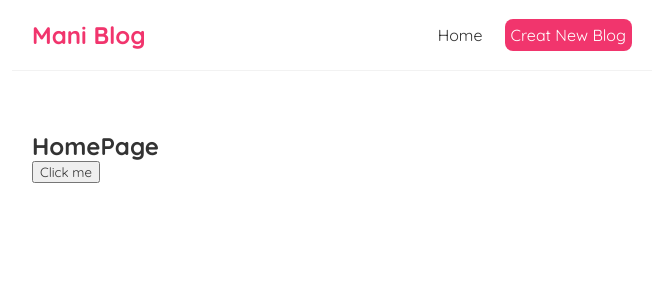
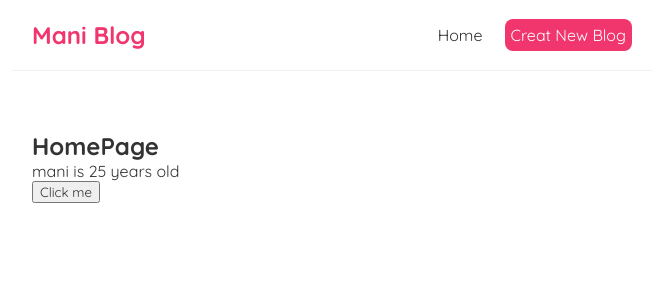
Before and after one commit to manimovassagh/react, a React (Create React App) app: page / in a window 1280 px wide. Shown: the top 300 px of the page, without its empty margins (308-971 px from the left). Built offline with nearby package versions, Linux system fonts and the light colour scheme.

Commit message:
Add files via upload

```diff
--- a/src/Home.js
+++ b/src/Home.js
@@ -1,16 +1,22 @@
-
-
+import { useState } from "react";
 
 const Home = () => {
-    const handleClick=()=> {
-        console.log('hi mani you are really a react developer');
-    }
-    return (
-        <div className="home">
-            <h2>HomePage</h2>
-            <button onClick ={handleClick}>Click me</button>
-        </div>
-     );
-}
+  // let name ='mani';
+  const [name, setName] = useState("mani");
+  const[age,setAge]=useState(25);
+  const handleClick = () => {
+    setName("sahar");
+    setAge(30);
+
+  };
+
+  return (
+    <div className="home">
+      <h2>HomePage</h2>
+      <p>{name} is {age} years old</p>
+      <button onClick={handleClick}>Click me</button>
+    </div>
+  );
+};
 
 export default Home;
```
